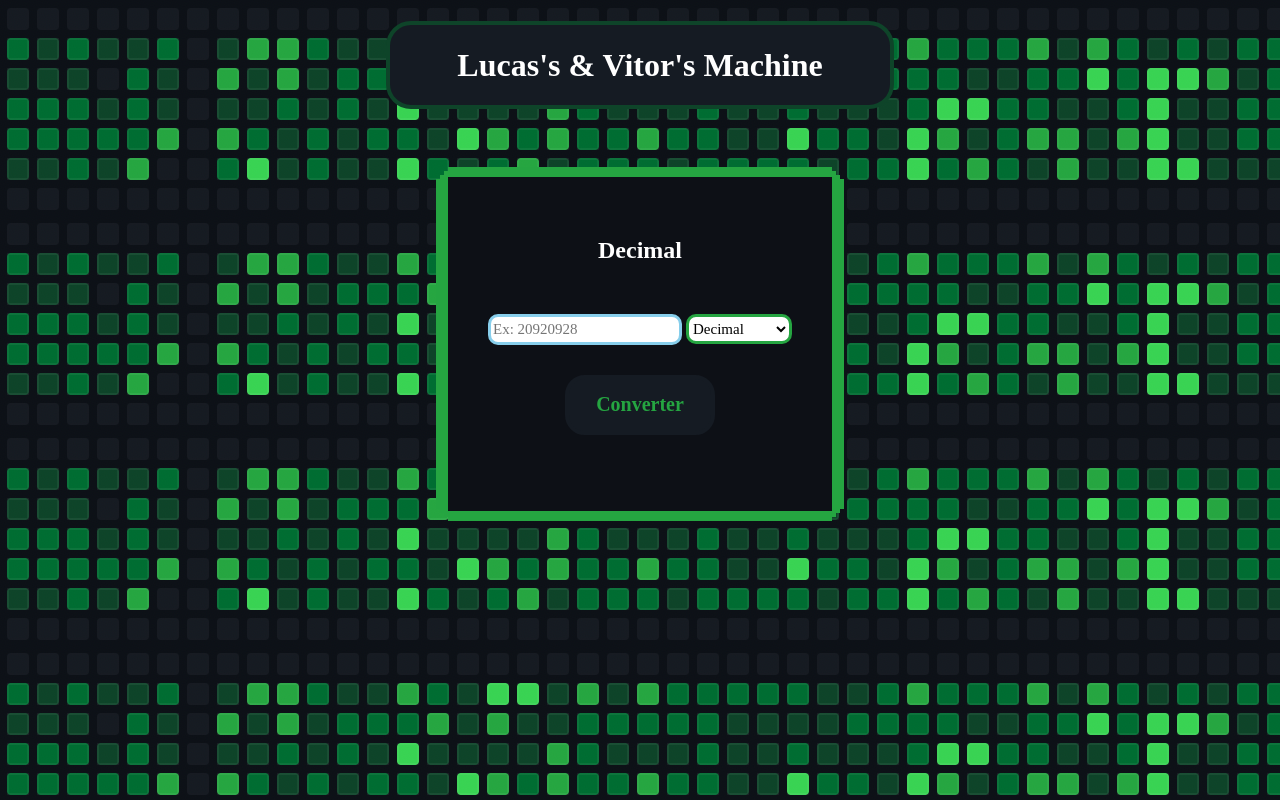
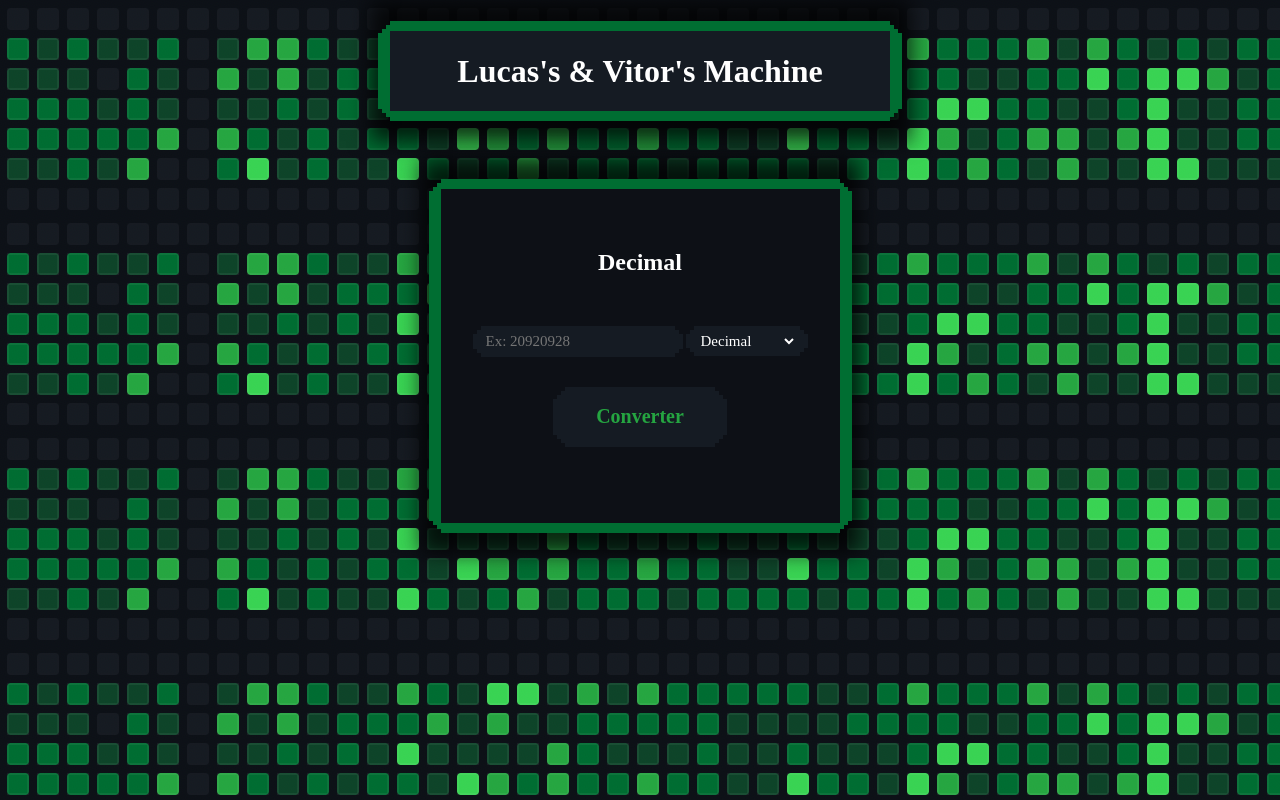
Before and after one commit to vknaraujo/Conversor, a plain HTML site: page index.html in a window 1280 px wide. Drawn offline with nearby package versions, Linux system fonts and the light colour scheme; a web font is replaced by a local one.

Commit message:
fixing background and adding pixelated visuals

```diff
--- a/assets/style.css
+++ b/assets/style.css
@@ -5,14 +5,27 @@
 
 .title {
 	font-family: monocraft;
-	border: solid 4px;
-	border-color: #0e4429;
+	color: white;
 	background-color: #151b23;
-	color: white;
+	border-bottom: solid 10px;
+	border-top: solid 10px;
+	border-color: #006e32;
 	height: 80px;
 	width: 500px;
-	border-radius: 25px;
+	/* border-radius: 25px; */
 	align-content: center;
+	box-shadow:
+	/*-4px 0 0 -2px #006e32, 4px 0 0 -2px #006e32,*/
+	-8px 0 0 -4px #006e32, 8px 0 0 -4px #006e32,
+	/*-12px 0 0 -6px #006e32, 12px 0 0 -6px #006e32,*/
+	-16px 0 0 -8px #006e32, 16px 0 0 -8px #006e32,
+	/*-20px 0 0 -10px #006e32, 20px 0 0 -10px #006e32,*/
+	-24px 0 0 -12px #006e32, 24px 0 0 -12px #006e32,
+	 0px 0px 20px 20px rgba(0, 0, 0, 0.75);
+}
+
+.sombra{
+	box-shadow: inset 0px 0px 20px 10px rgba(0,0,0,0.75);
 }
 
 .container {
@@ -22,7 +35,7 @@
 	height: fit-content;
 	border-bottom: solid 10px;
 	border-top: solid 10px;
-	border-color: #25a541;
+	border-color: #006e32;
 	background-color: #0d1016;
 	padding: 40px;
 	/* border-radius: 25px;   */
@@ -30,15 +43,16 @@
 	animation-duration: 0.5s;
 
 	box-shadow:
-	/* -4px 0 0 -2px #25a541, 4px 0 0 -2px #25a541, */
-	-8px 0 0 -4px #25a541, 8px 0 0 -4px #25a541,
-	/* -12px 0 0 -6px #25a541, 12px 0 0 -6px #25a541, */
-	-16px 0 0 -8px #25a541, 16px 0 0 -8px #25a541,
-	/* -20px 0 0 -10px #25a541, 20px 0 0 -10px #25a541, */
-	-24px 0 0 -12px #25a541, 24px 0 0 -12px #25a541;
-;}
+	/*-4px 0 0 -2px #006e32, 4px 0 0 -2px #006e32,*/
+	-8px 0 0 -4px #006e32, 8px 0 0 -4px #006e32,
+	/*-12px 0 0 -6px #006e32, 12px 0 0 -6px #006e32,*/
+	-16px 0 0 -8px #006e32, 16px 0 0 -8px #006e32,
+	/*-20px 0 0 -10px #006e32, 20px 0 0 -10px #006e32,*/
+	-24px 0 0 -12px #006e32, 24px 0 0 -12px #006e32,
+	 0px 0px 20px 20px rgba(0, 0, 0, 0.75);
+	}
 
-.botao {
+	.botao {
 	border: solid 4px;
 	border-color: #151b23;
 	background-color: #151b23;
@@ -52,9 +66,17 @@
 	height: 60px;
 	width: 150px;
 	margin-top: 30px;
-	border-radius: 20px;
+	/* border-radius: 20px; */
 	font-size: 20px;
 	transition: all 0.5s ease-in-out;
+
+	box-shadow:
+	/*-4px 0 0 -2px #006e32, 4px 0 0 -2px #006e32,*/
+	-8px 0 0 -4px #151b23, 8px 0 0 -4px #151b23,
+	/*-12px 0 0 -6px #151b23, 12px 0 0 -6px #151b23,*/
+	-16px 0 0 -8px #151b23, 16px 0 0 -8px #151b23,
+	/*-20px 0 0 -10px #151b23, 20px 0 0 -10px #151b23,*/
+	-24px 0 0 -12px #151b23, 24px 0 0 -12px #151b23;
 }
 
 .botao:hover {
@@ -64,32 +86,60 @@
 	background-color: #25a541;
 	border-color: #25a541;
 	color: #151b23;
+	box-shadow:
+	/*-4px 0 0 -2px #006e32, 4px 0 0 -2px #006e32,*/
+	-8px 0 0 -4px #25a541, 8px 0 0 -4px #25a541,
+	/*-12px 0 0 -6px #25a541, 12px 0 0 -6px #25a541,*/
+	-16px 0 0 -8px #25a541, 16px 0 0 -8px #25a541,
+	/*-20px 0 0 -10px #25a541, 20px 0 0 -10px #25a541,*/
+	-24px 0 0 -12px #25a541, 24px 0 0 -12px #25a541;
 }
 
 .select {
 	font-family: monocraft;
 	border: solid 3px;
-	border-color: #25a541;
+	border-color: #151b23;
 	margin-top: 30px;
+	margin-left: 15px;
 	height: 30px;
 	width: fit-content;
-	border-radius: 10px;
+	outline: none;
+	/* border-radius: 10px; */
 	font-size: 15px;
-	background-color: #ffffff;
+	color: white;
+	background-color: #151b23;
+	box-shadow:
+	/*-4px 0 0 -2px #006e32, 4px 0 0 -2px #006e32,*/
+	-8px 0 0 -4px #151b23, 8px 0 0 -4px #151b23,
+	/*-12px 0 0 -6px #151b23, 12px 0 0 -6px #151b23,*/
+	-16px 0 0 -8px #151b23, 16px 0 0 -8px #151b23;
 }
 .inp {
 	font-family: monocraft;
 	border: solid 3px;
-	border-color: skyblue;
+	border-color: #151b23;
 	margin-top: 30px;
 	height: 23px;
 	width: fit-content;
-	border-radius: 10px;
+	outline: none;
+	/* border-radius: 10px; */
 	font-size: 15px;
-	background-color: #ffffff;
+	color: white;
+	background-color: #151b23;
+	box-shadow:
+	/*-4px 0 0 -2px #006e32, 4px 0 0 -2px #006e32,*/
+	-8px 0 0 -4px #151b23, 8px 0 0 -4px #151b23,
+	/*-12px 0 0 -6px #151b23, 12px 0 0 -6px #151b23,*/
+	-16px 0 0 -8px #151b23, 16px 0 0 -8px #151b23;
 }
 
 .erro {
+	background-color: #3d0000;
 	color: red;
 	font-size: large;
+	box-shadow:
+	/*-4px 0 0 -2px #006e32, 4px 0 0 -2px #006e32,*/
+	-8px 0 0 -4px #3d0000, 8px 0 0 -4px #3d0000,
+	/*-12px 0 0 -6px #3d0000, 12px 0 0 -6px #3d0000,*/
+	-16px 0 0 -8px #3d0000, 16px 0 0 -8px #3d0000;
 }
--- a/index.html
+++ b/index.html
@@ -9,7 +9,7 @@
 		<script src="assets/script.js"></script>
 		<title>Conversor de bases numéricas</title>
 	</head>
-	<body background="/assets/bg.png">
+	<body background="assets/bg.png">
 		<center>
 			<h1 class="title">Lucas's & Vitor's Machine</h1>
 			<br /><br />
```
